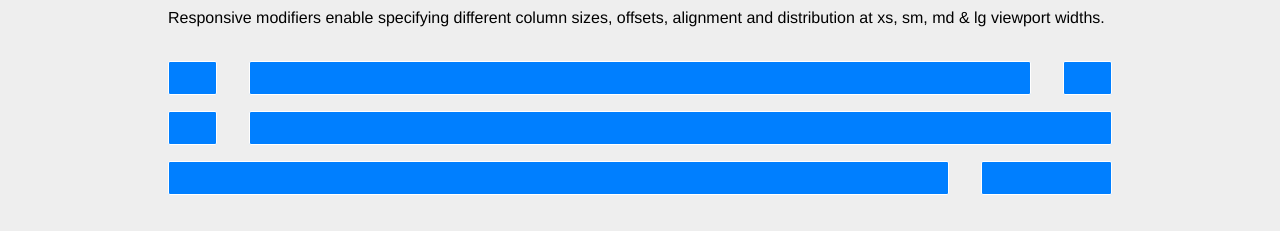
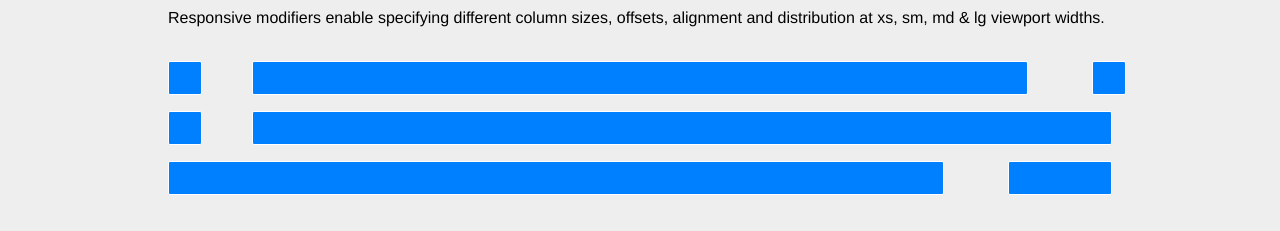
Before and after one commit to MadeByMike/flexboxgrid-scss, a website: page src/index.html in a window 1280 px wide. Shown: the part 497-728 px from the top of the page. Drawn offline with nearby package versions, Linux system fonts and the light colour scheme; files that its build step writes are made by us from their sources.

Commit message:
Update flex-grid.scss

```diff
--- a/scss/flex-grid.scss
+++ b/scss/flex-grid.scss
@@ -4,7 +4,7 @@
 // We don't want them to change between grid instances
 $gutter-width: 4rem;
 $outer-margin: 8rem;
-$half-gutter-width: $gutter-width * 0.25;
+$half-gutter-width: $gutter-width * 0.5;
 $gutter-compensation: $half-gutter-width * -1;
 $container-sm: rem($bp-mid) + $gutter-width;
 $container-md: rem($bp-large) + $gutter-width;
```
